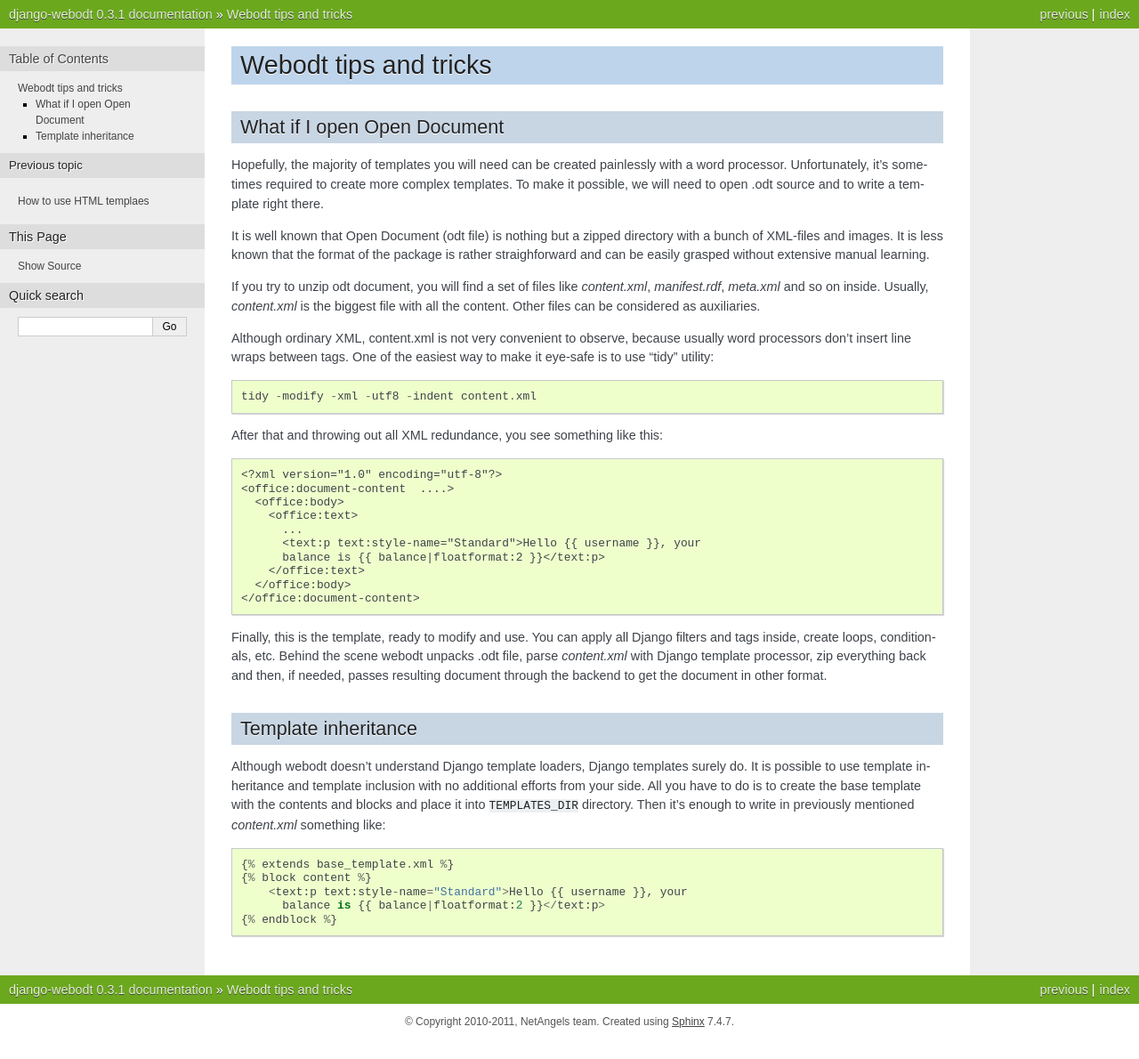
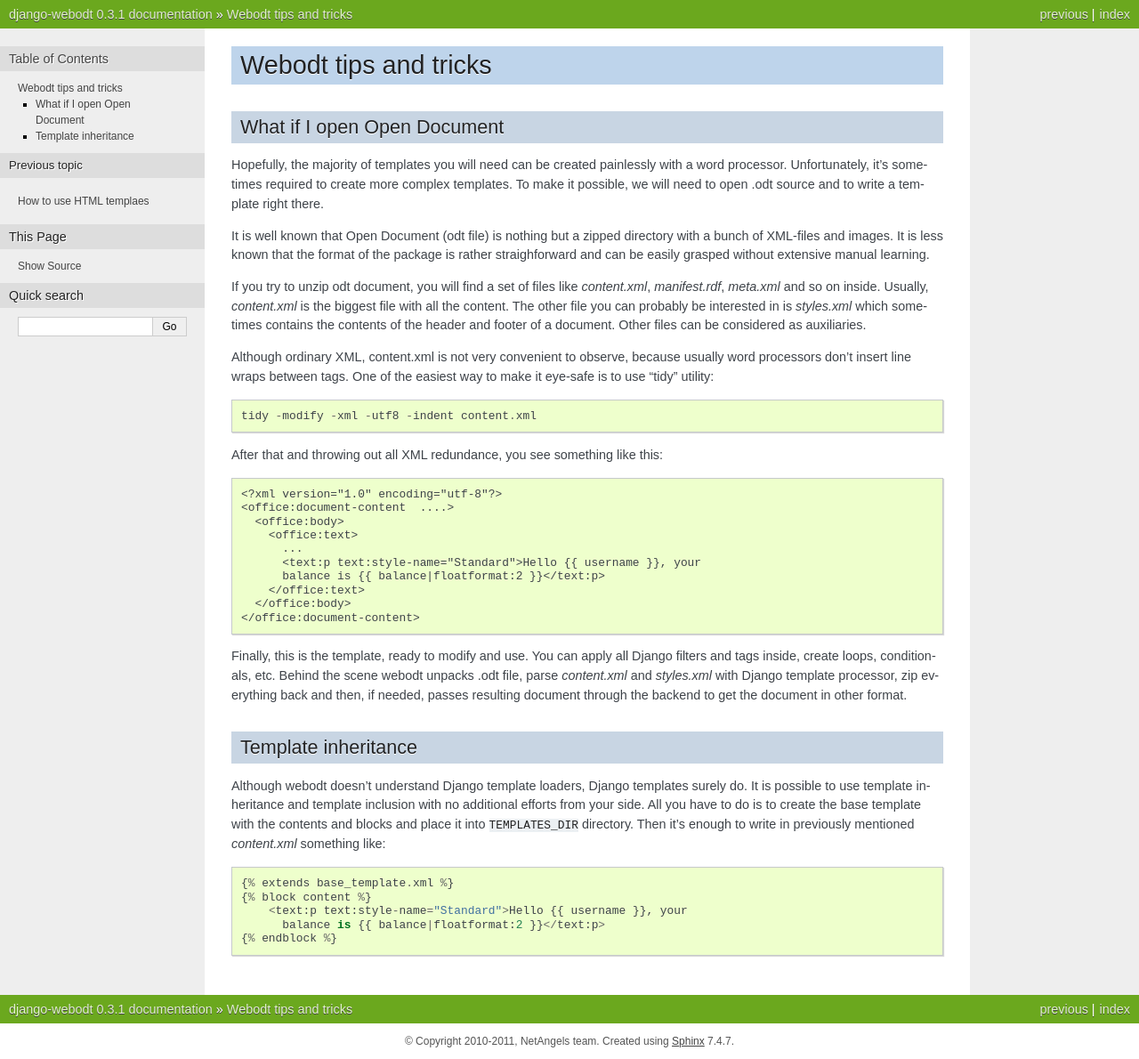
Before and after one commit to NetAngels/django-webodt, a Sphinx documentation site: the page built from doc/tips_and_tricks.rst, in a window 1280 px wide. Shown: the whole page at 89% size. Built offline with Sphinx 7.4.7, drawn with Linux system fonts in a browser that asks for light colours; before the commit the page ends 1168 px from its top, so only the background shows below that.

Commit message:
styles.xml file is mentioned in documentation

```diff
--- a/doc/tips_and_tricks.rst
+++ b/doc/tips_and_tricks.rst
@@ -16,8 +16,10 @@ without extensive manual learning.
 
 If you try to unzip odt document, you will find a set of files like
 `content.xml`, `manifest.rdf`, `meta.xml` and so on inside. Usually,
-`content.xml` is the biggest file with all the content. Other files can be
-considered as auxiliaries.
+`content.xml` is the biggest file with all the content. The other file you can
+probably be interested in is `styles.xml` which sometimes contains the contents
+of the header and footer of a document.  Other files can be considered as
+auxiliaries.
 
 Although ordinary XML, content.xml is not very convenient to observe, because
 usually word processors don't insert line wraps between tags. One of the
@@ -40,9 +42,9 @@ After that and throwing out all XML redundance, you see something like this::
 
 Finally, this is the template, ready to modify and use. You can apply all
 Django filters and tags inside, create loops, conditionals, etc. Behind the
-scene webodt unpacks .odt file, parse `content.xml` with Django template
-processor, zip everything back and then, if needed, passes resulting document
-through the backend to get the document in other format.
+scene webodt unpacks .odt file, parse `content.xml` and `styles.xml` with
+Django template processor, zip everything back and then, if needed, passes
+resulting document through the backend to get the document in other format.
 
 Template inheritance
 --------------------
```
